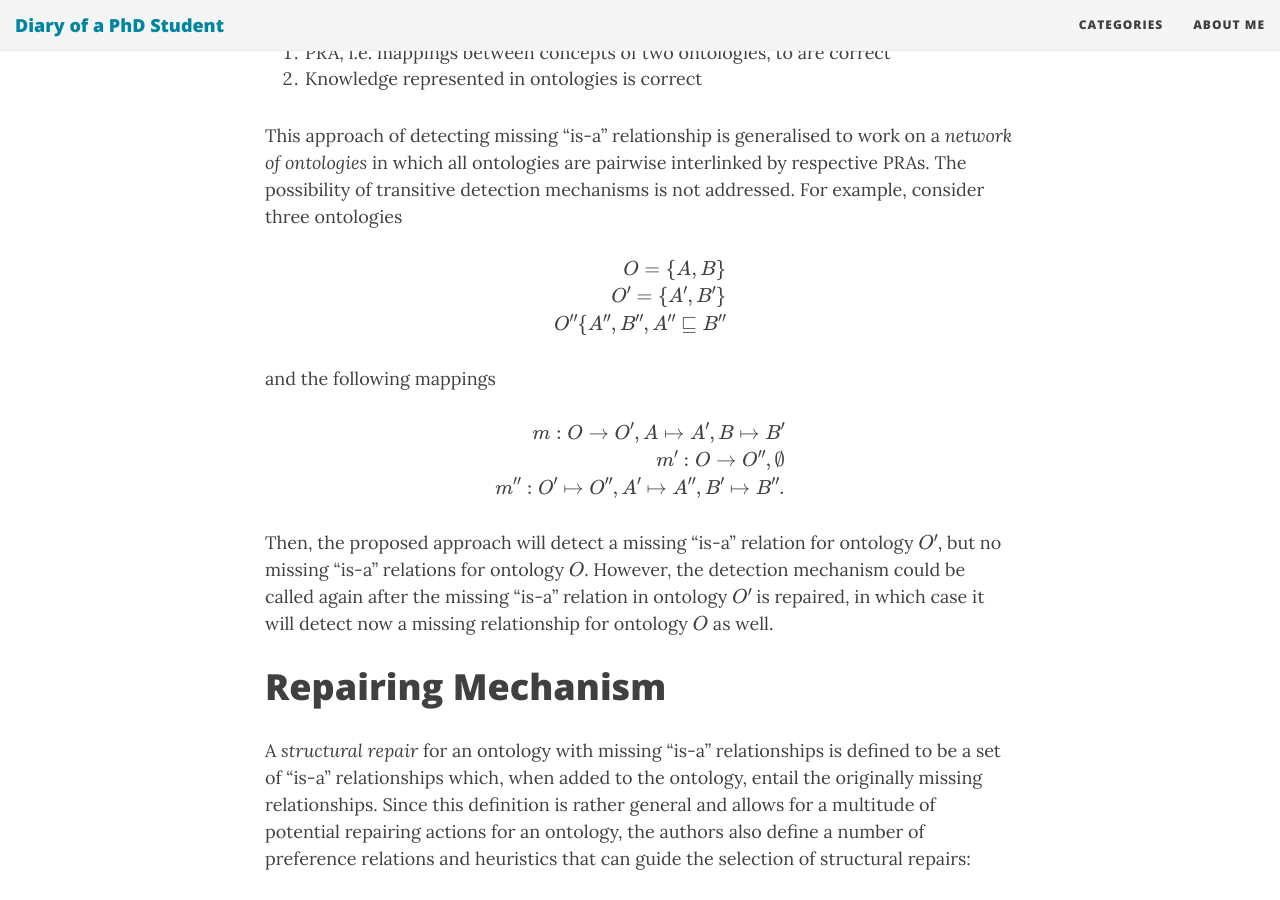
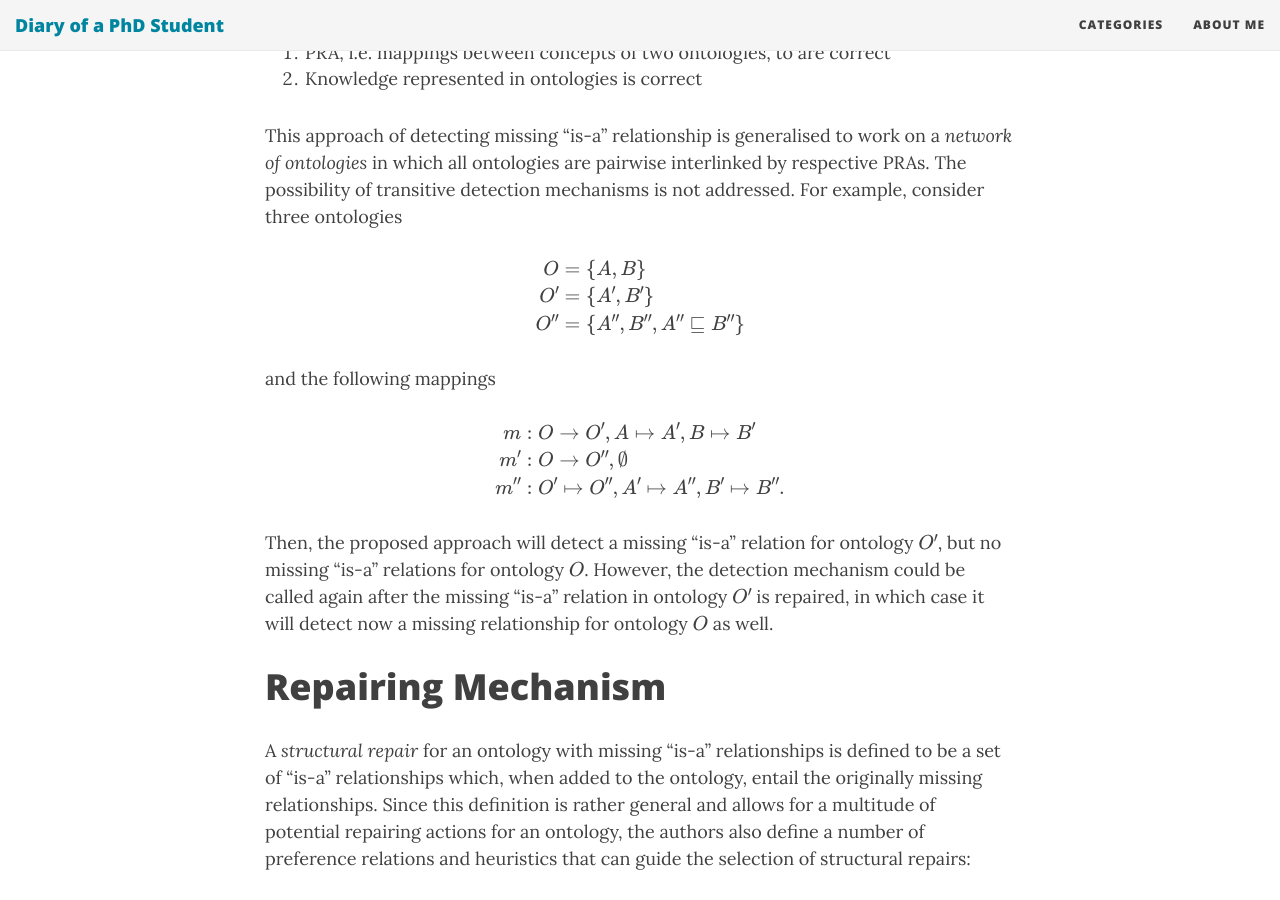
Before and after one commit to Cydny/cydny.github.io, a Jekyll site: the page built from _posts/papers/2018-06-17-debugging-PRA.md, in a window 1280 px wide and 900 px high, scrolled down 1110 px. Built offline with Jekyll 4.4.1, drawn with Linux system fonts in a browser that asks for light colours; nearby versions of some CDN libraries; formulas are drawn with MathJax 3; a script that is not in the unit is left out.

Commit message:
last fix

```diff
--- a/_posts/papers/2018-06-17-debugging-PRA.md
+++ b/_posts/papers/2018-06-17-debugging-PRA.md
@@ -25,17 +25,17 @@ In order to detect missing "is-a" relationships in an ontology the authors propo
 This approach of detecting missing "is-a" relationship is generalised to work on a _network of ontologies_ in which all ontologies are pairwise interlinked by respective PRAs. The possibility of transitive detection mechanisms is not addressed. For example, consider three ontologies
 
 $$\begin{align*}
-O = \{A, B\}\\
-O' = \{A', B'\}\\
-O'' \{A'', B'', A'' \sqsubseteq B''
+O &= \{A, B\}\\
+O' &= \{A', B'\}\\
+O'' &= \{A'', B'', A'' \sqsubseteq B''\}
 \end{align*}$$
 
 and the following mappings
 
 $$\begin{align*}
-m: O \rightarrow O', A \mapsto A', B \mapsto B'\\
-m': O \rightarrow O'', \emptyset\\
-m'': O' \mapsto O'', A' \mapsto A'', B' \mapsto B''.
+m &: O \rightarrow O', A \mapsto A', B \mapsto B'\\
+m' &:  O \rightarrow O'', \emptyset\\
+m'' &: O' \mapsto O'', A' \mapsto A'', B' \mapsto B''.
 \end{align*}$$
 
 Then, the proposed approach will detect a missing "is-a" relation for ontology \\( O'\\), but no missing "is-a" relations for ontology \\( O \\). However, the detection mechanism could be called again after the missing "is-a" relation in ontology \\(O'\\) is repaired, in which case it will detect now a missing relationship for ontology \\(O\\) as well.
```
